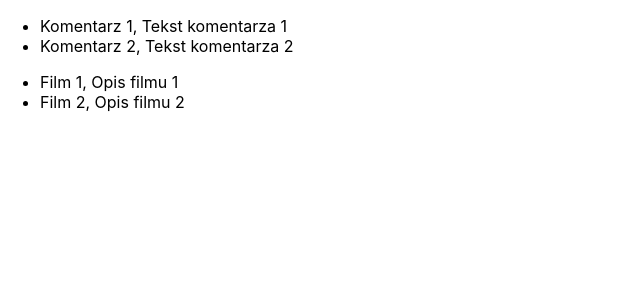
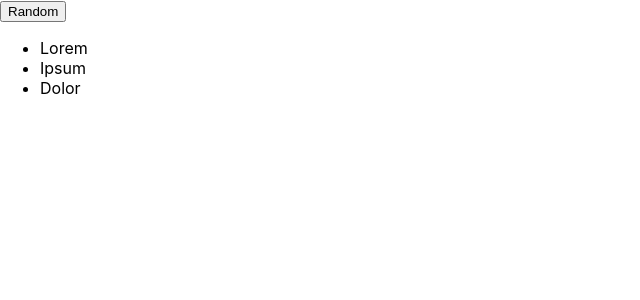
Before and after one commit to MarcinGrygierek/advanced-react-training-5-7, a React (Create React App) app in the folder react-1/: page / in a window 1280 px wide. Shown: the top 300 px of the page, without its empty margins (0-640 px from the left). Built offline with nearby package versions, Linux system fonts and the light colour scheme.

Commit message:
React.memo

```diff
--- a/react-1/src/index.tsx
+++ b/react-1/src/index.tsx
@@ -1,7 +1,7 @@
 import React from 'react';
 import ReactDOM from 'react-dom';
 import './index.css';
-import { App } from './react_34_hoc/App';
+import { App } from './react_35_react_memo/App';
 import reportWebVitals from './reportWebVitals';
 
 ReactDOM.render(
--- /dev/null
+++ b/react-1/src/react_35_react_memo/App.tsx
@@ -0,0 +1,36 @@
+import React from "react";
+import { useState } from "react"
+
+interface ListProps {
+    items: string[];
+}
+
+const List = React.memo(({items}: ListProps) => {
+    console.log('Rerender');
+    return <ul>
+            {items.map(el => <li key={el}>{el}</li>)}
+        </ul>
+})
+
+// const List = ({items}: ListProps) => {
+//     console.log('Rerender');
+//     return <ul>
+//             {items.map(el => <li key={el}>{el}</li>)}
+//         </ul>
+// }
+
+const App = () => {
+    const [list, setList] = useState(['Lorem', 'Ipsum', 'Dolor']);
+    const [value, setValue] = useState<number>(10);
+
+    const generateNumber = () => {
+        setValue(Math.random() * 10);
+    }
+
+    return <>
+        <button onClick={generateNumber}>Random</button>
+        <List items={list} />
+    </>
+}
+
+export { App }
```
